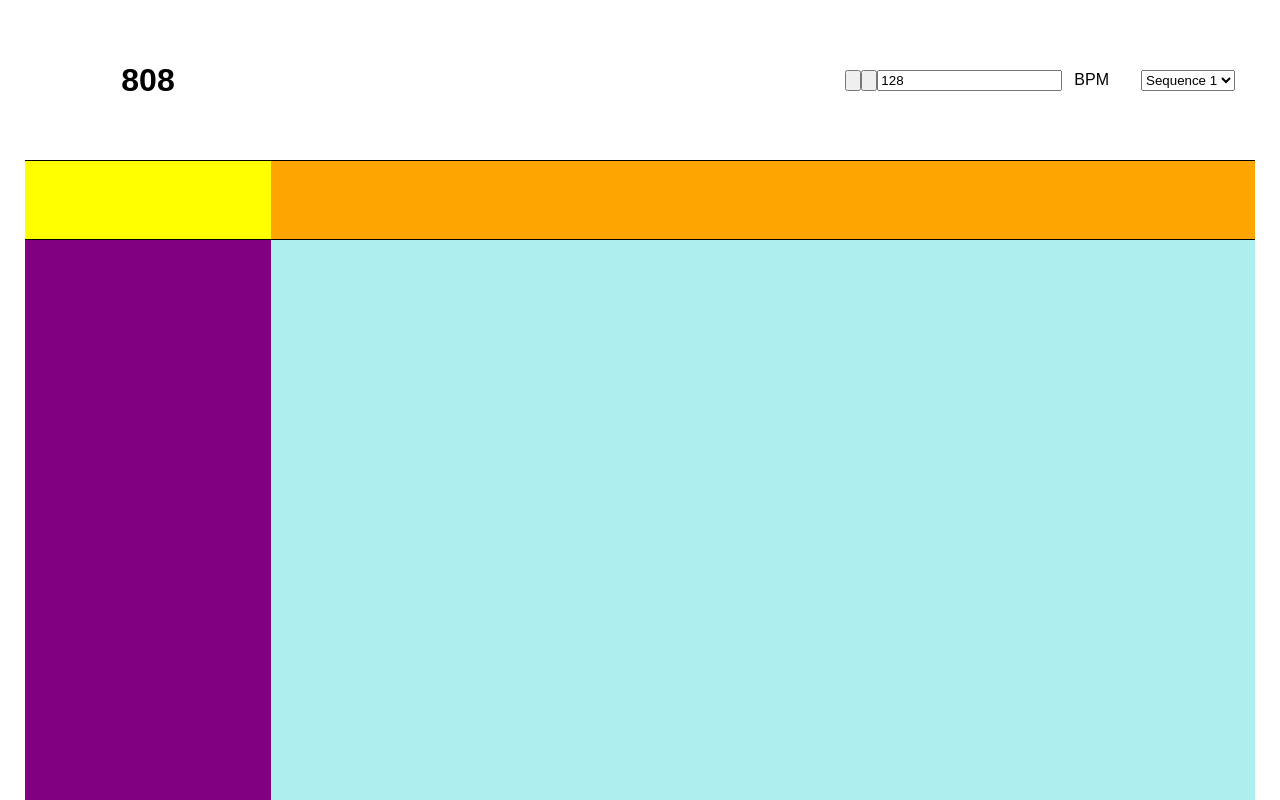
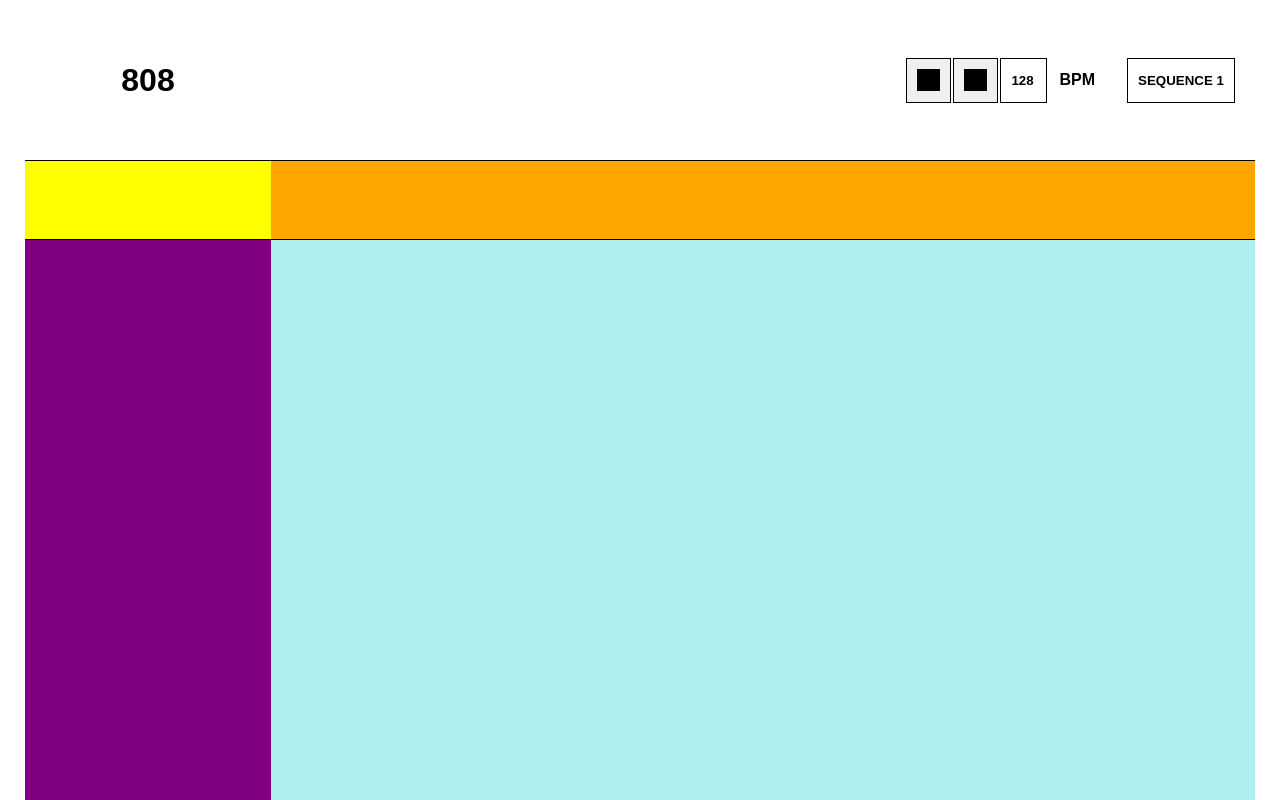
Before and after one commit to theerickramer/drum-machine, a React (Create React App) app: page / in a window 1280 px wide. Built offline with nearby package versions, Linux system fonts and the light colour scheme.

Commit message:
controls style

```diff
--- a/src/Header.css
+++ b/src/Header.css
@@ -8,12 +8,35 @@
   grid-area: controls;
   display: flex;
   justify-content: flex-end;
-  align-self: center;
   padding: 20px; }
   .controls > * {
-    display: inline-block; }
+    display: inline-block;
+    align-self: center; }
+  .controls .button {
+    margin-right: 2px;
+    width: 45px; }
+  .controls .button,
+  .controls .bpm__input,
+  .controls .sequence {
+    padding: 0 10px;
+    height: 45px;
+    border: 1px solid black;
+    font-weight: bold; }
+  .controls .icon {
+    width: 100%;
+    height: 22px;
+    background: black; }
+  .controls .bpm__input {
+    max-width: 25px;
+    max-height: 43px; }
   .controls .bpm__label {
-    margin: 0 32px 0 12px; }
+    margin: 0 32px 0 12px;
+    font-weight: bold; }
+  .controls .sequence {
+    -webkit-appearance: none;
+    height: 45px;
+    border-radius: 0;
+    background: none; }
 
 .space {
   background: yellow; }
--- a/src/Header.js
+++ b/src/Header.js
@@ -3,14 +3,17 @@ import './Header.css';
 
 export default class Header extends Component {
   render() {
-    return (
-      <Fragment>
+    return <Fragment>
         <div className="name">
           <h1>808</h1>
         </div>
         <div className="controls">
-          <button className="button--stop" />
-          <button className="button--play" />
+          <button className="button button--stop">
+            <div className="icon icon--stop" />
+          </button>
+          <button className="button button--play">
+            <div className="icon icon--play" />
+          </button>
           <div className="bpm">
             <input className="bpm__input" value="128" id="bpm" />
             <label className="bpm__label" htmlFor="bpm">
@@ -18,14 +21,13 @@ export default class Header extends Component {
             </label>
           </div>
           <select className="sequence">
-            <option>Sequence 1</option>
-            <option>Sequence 2</option>
-            <option>Sequence 3</option>
+            <option>SEQUENCE 1</option>
+            <option>SEQUENCE 2</option>
+            <option>SEQUENCE 3</option>
           </select>
         </div>
         <div className="space" />
         <div className="step-headers" />
-      </Fragment>
-    );
+      </Fragment>;
   }
 }
--- a/src/Header.scss
+++ b/src/Header.scss
@@ -9,17 +9,53 @@
   grid-area: controls;
   display: flex;
   justify-content: flex-end;
-  align-self: center;
   padding: 20px;
 
   & > * {
     display: inline-block;
+    align-self: center;
+  }
+
+  .button {
+    margin-right: 2px;
+    width: 45px;
+  }
+
+  .button,
+  .bpm__input,
+  .sequence {
+    padding: 0 10px;
+    height: 45px;
+    border: 1px solid black;
+    font-weight: bold;
+  }
+
+  .icon {
+    width: 100%;
+    height: 22px;
+    background: black;
+
+    &--play {
+    }
   }
 
   .bpm {
+    &__input {
+      max-width: 25px;
+      max-height: 43px;
+    }
+
     &__label {
       margin: 0 32px 0 12px;
+      font-weight: bold;
     }
+  }
+
+  .sequence {
+    -webkit-appearance: none;
+    height: 45px;
+    border-radius: 0;
+    background: none;
   }
 }
 
```
